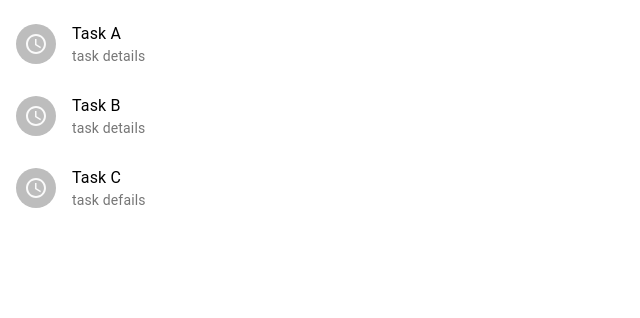
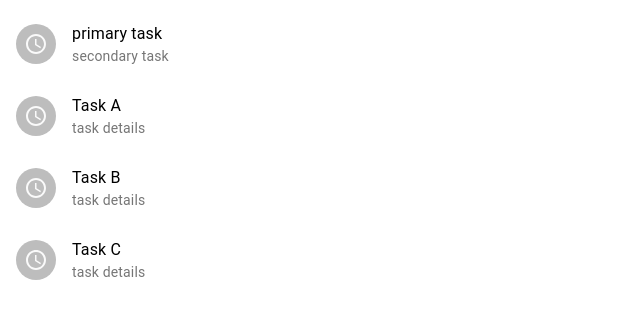
Before and after one commit to golark/utaskweb, a React (Create React App) app: page / in a window 1280 px wide. Shown: the top 318 px of the page, without its empty margins (0-640 px from the left). Built offline with nearby package versions, Linux system fonts and the light colour scheme.

Commit message:
parameterized primary and secondary task names

```diff
--- a/src/components/TaskList.js
+++ b/src/components/TaskList.js
@@ -13,7 +13,11 @@ const useStyles = makeStyles((theme) => ({
     root: {
         width: '100%',
         maxWidth: 360,
-        backgroundColor: theme.palette.background.paper,
+        backgroundColor: '#6772e5',
+        border: 10,
+        borderRadius: 3,
+        boxShadow: '0 3px 5px 2px rgba(255, 105, 135, .3)',
+        height: 50,
     },
 }));
 
@@ -29,11 +33,28 @@ class TaskList extends React.Component {
         this.setState({ [e]: !this.state[e] });
     };
 
+    // createListItem given the parameters
+    createListItem(prim, secon) {
+
+        return (
+            <ListItem>
+                <ListItemAvatar>
+                    <Avatar>
+                        <AccessTime />
+                   </Avatar>
+                </ListItemAvatar>
+                <ListItemText primary={prim} secondary={secon} />
+            </ListItem>
+       )
+    }
+
+
     getList() {
         const classes = this.props;
 
         return (
             <List className={classes.root}>
+                {this.createListItem("primary task", "secondary task")}
                 <ListItem>
                     <ListItemAvatar>
                         <Avatar>
@@ -56,7 +77,7 @@ class TaskList extends React.Component {
                             <AccessTime />
                         </Avatar>
                     </ListItemAvatar>
-                    <ListItemText primary="Task C" secondary="task defails" />
+                    <ListItemText primary="Task C" secondary="task details" />
                 </ListItem>
             </List>
         );
```
